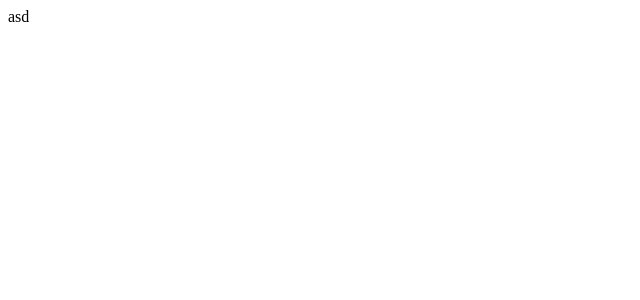
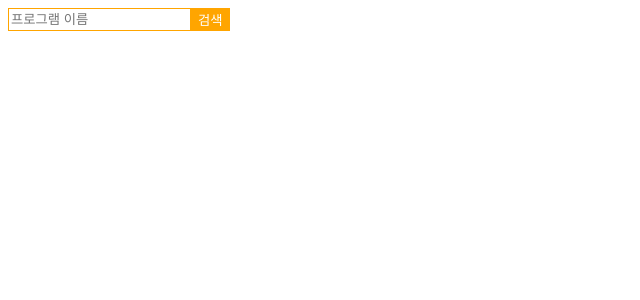
Before and after one commit to yatyat2/tvmaze-api, a Next.js app: page / in a window 1280 px wide. Shown: the top 300 px of the page, without its empty margins (0-640 px from the left). Built offline with nearby package versions, Linux system fonts and the light colour scheme.

Commit message:
Search component의 css 추가 1. 색깔은 유지하겠지만 index 페이지에서 다른 컴포넌트와 렌더링 되면서 크기는 재조정 될 가능성이 높습니다. 2. form, input, button 태그의 필요한 속성을 추가하였습니다.

```diff
--- /dev/null
+++ b/components/search.js
@@ -0,0 +1,37 @@
+class Search extends React.Component {
+  render() {
+    return (
+      <form className="search-form">
+        <input
+          ref="search"
+          type="text"
+          className="search-window"
+          placeholder="프로그램 이름"
+        />
+        <button type="submit" className="search-buuton">
+          검색
+        </button>
+        <style jsx>{`
+          .search-form {
+            display: flex;
+          }
+
+          .search-window {
+            color: orange;
+            border: 1px solid orange;
+            decoration: none;
+            outline: 0;
+          }
+          .search-buuton {
+            color: white;
+            background-color: orange;
+            border: 1px solid orange;
+            outline: 0;
+          }
+        `}</style>
+      </form>
+    );
+  }
+}
+
+export default Search;
--- a/pages/index.js
+++ b/pages/index.js
@@ -1,6 +1,12 @@
+import Search from "../components/search";
+
 class Index extends React.Component {
   render() {
-    return <div>asd</div>;
+    return (
+      <div>
+        <Search />
+      </div>
+    );
   }
 }
 
```
